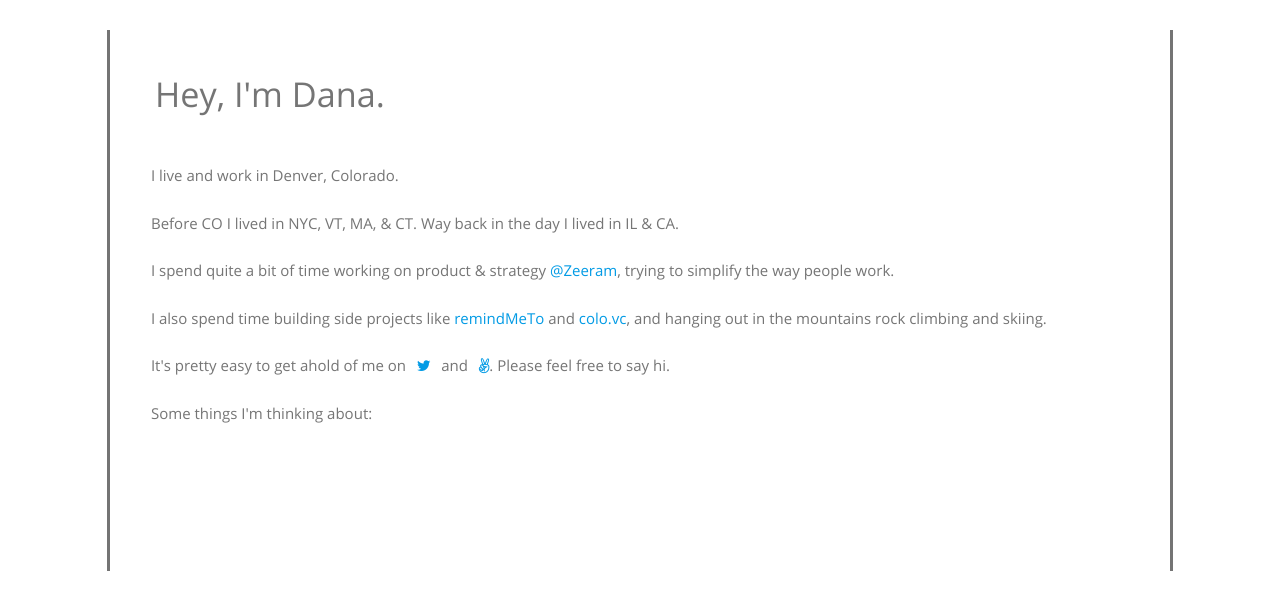
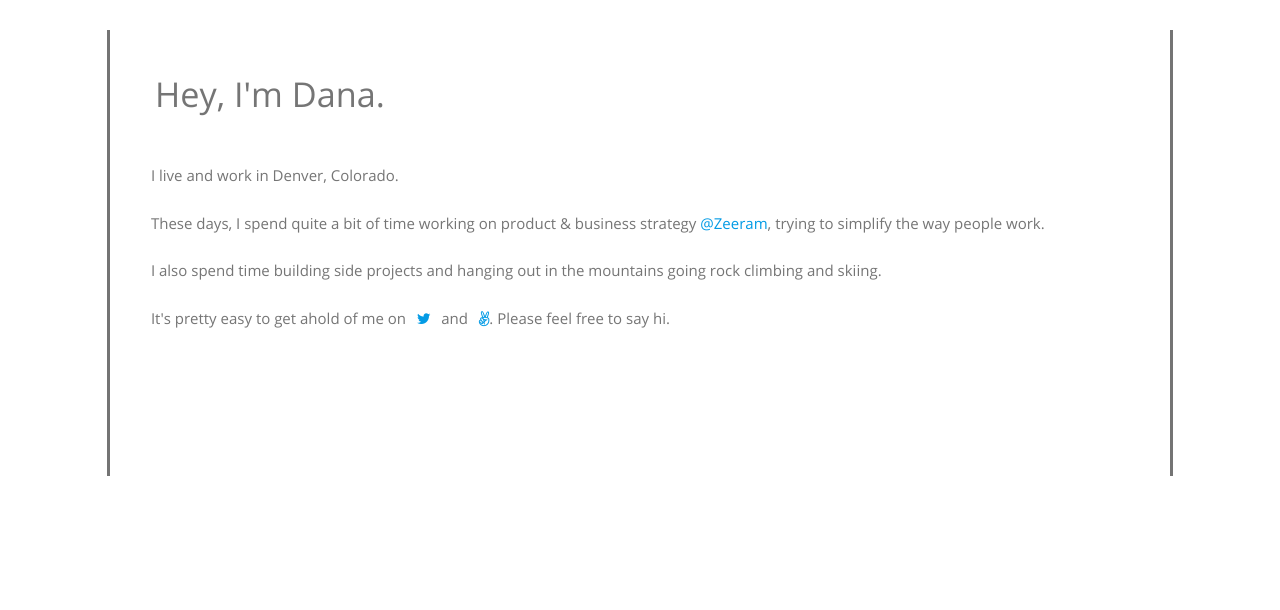
Before and after one commit to danaress/mysite, a website: page public/index.html in a window 1280 px wide. Drawn offline with nearby package versions, Linux system fonts and the light colour scheme; a script that the page names is missing.

Commit message:
couple updates

```diff
--- a/public/index.html
+++ b/public/index.html
@@ -31,19 +31,6 @@
 
 
 <body>
-
-
-    <!-- Header -->
-<!--     <header id="top" class="header">
-            <div class="background">
-            <h1 class="headline">Hey, I'm Dana.</h1>
-            <h2 class="subHeadline">I live in Denver, Colorado.</h2>
-            <h2 class="subHeadline">I spend most of my time working as a software architect and consultant, helping businesses solve tough problems using technology.</h2>
-            <h2 class="subHeadline">Outside of work, I spend as much time as I can in the mountains going skiing, rock climbing, camping, and exploring.</h2>
-            <h2 class="subHeadline">I also write a blog about startups and venture capital called <a href="https://colo.vc/">colo.vc</a>, and am working on a few web apps.</h2>
-            <h3 class="subHeadline">I'm pretty easy to get ahold of on <a href="https://twitter.com/Dana_Ress" target="_blank"><i class="fa fa-twitter" aria-hidden="true"></i></a> and <a href="https://angel.co/dana-r" target="_blank"><i class="fa fa-angellist" aria-hidden="true"></i></h3></a>
-
-    </header> -->
 <div id="github-commits"></div>
     <div class="container-fluid">
         <div class="row">
@@ -52,11 +39,9 @@
             <h4 class="headline"><span class="hand">Hey</span>, I'm Dana.</h4>
             <br>
             <p class="subHeadline">I live and work in Denver, Colorado.</p>
-            <p class="subHeadline">Before CO I lived in NYC, VT, MA, & CT. <span class="baby">Way</span> back in the day I lived in IL & CA.</p>
-            <p class="subHeadline">I spend quite a bit of time working on product & strategy <a target="_blank" href="https://angel.co/zeeram/">@Zeeram</a>, trying to <span class="">simplify</span> the way people <span id="dino">work.</span></p>
-            <p class="subHeadline">I also spend time building side projects like <a href="">remindMeTo</a> and <a href="">colo.vc</a>, and hanging out in the mountains rock climbing and skiing.</p>
+            <p class="subHeadline">These days, I spend quite a bit of time working on product & business strategy <a target="_blank" href="https://angel.co/zeeram/">@Zeeram</a>, trying to <span class="">simplify</span> the way people <span id="dino">work.</span></p>
+            <p class="subHeadline">I also spend time building side projects and hanging out in the mountains going rock climbing and skiing.</p>
             <p class="subHeadline">It's pretty easy to get ahold of me on <span class="space">_</span><a href="https://twitter.com/Dana_Ress" target="_blank"><i class="fa fa-twitter" aria-hidden="true"></i></a><span class="space">_</span> and <span class="space">_</span><a href="https://angel.co/dana-r" target="_blank"><i class="fa fa-angellist" aria-hidden="true"></i></a>. Please feel free to say hi.</p>
-            <p class="subHeadline">Some things I'm thinking about:</p>
 
 
             <script src="//assets.juicer.io/embed.js" type="text/javascript"></script>
```
